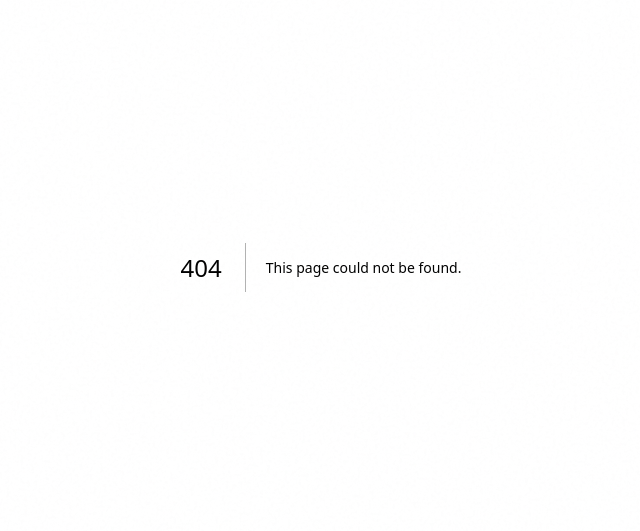
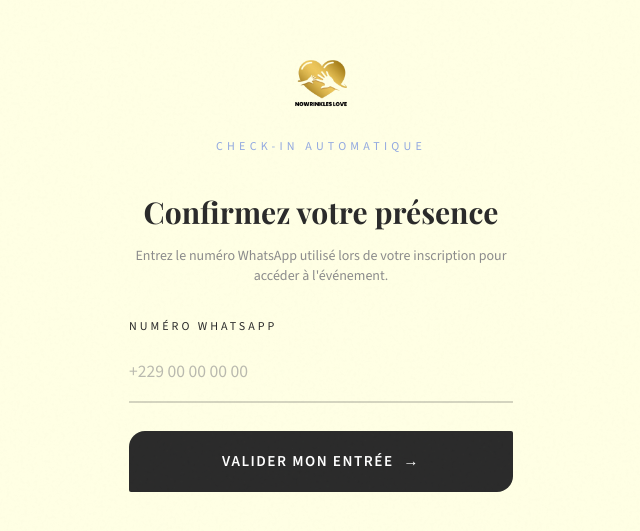
Before and after one commit to egbami/Nowrinkles-Love-Grande-Projection-Event-CRUD, a Next.js app: page /checkin in a window 1280 px wide. Before the commit this address had no page. Shown: the part 133-664 px from the top of the page, without its empty margins (319-959 px from the left). Built offline with nearby package versions, Linux system fonts and the light colour scheme; a web font is replaced by a local one.

Commit message:
feat: check-in par qr code

```diff
--- a/app/admin/page.tsx
+++ b/app/admin/page.tsx
@@ -160,6 +160,7 @@ function Dashboard({ onLogout }: { onLogout: () => void }) {
   const [deletingId, setDeletingId] = useState<string | null>(null)
   const [reports, setReports] = useState<ReportFile[]>([])
   const [reportsLoading, setReportsLoading] = useState(true)
+  const [showQrModal, setShowQrModal] = useState(false)
   const searchTimer = useRef<ReturnType<typeof setTimeout> | null>(null)
 
   const fetchParticipants = useCallback(async (searchVal: string, pageVal: number) => {
@@ -444,6 +445,15 @@ function Dashboard({ onLogout }: { onLogout: () => void }) {
         </div>
 
         <div className="flex items-center gap-3">
+          {/* Bouton QR Code */}
+          <button
+            onClick={() => setShowQrModal(true)}
+            className="hidden sm:flex items-center gap-2 font-source text-xs tracking-widest uppercase px-4 py-2 border transition-all duration-200 hover:border-gold"
+            style={{ borderColor: 'rgba(28,28,46,0.2)', color: 'var(--graphite)' }}
+          >
+            QR Code
+          </button>
+
           {/* Bouton CSV */}
           <button
             onClick={exportCSV}
@@ -773,6 +783,41 @@ function Dashboard({ onLogout }: { onLogout: () => void }) {
           )}
         </div>
       </main>
+
+      {/* ─── Modal QR Code ─────────────────────────────────────────────── */}
+      {showQrModal && (
+        <div className="fixed inset-0 z-[100] flex items-center justify-center p-4" style={{ background: 'rgba(28,28,46,0.8)', backdropFilter: 'blur(4px)' }}>
+          <div className="p-8 max-w-sm w-full relative text-center border" style={{ background: 'var(--bg)', borderColor: 'rgba(28,28,46,0.1)' }}>
+            <button
+              onClick={() => setShowQrModal(false)}
+              className="absolute top-4 right-4 text-2xl leading-none transition-opacity hover:opacity-70"
+              style={{ color: 'var(--muted)' }}
+            >
+              &times;
+            </button>
+            <h3 className="font-playfair font-bold text-2xl mb-2" style={{ color: 'var(--graphite)' }}>QR Code Entrée</h3>
+            <p className="font-source text-sm mb-6" style={{ color: 'var(--muted)' }}>
+              Les participants peuvent scanner ce code à l&apos;entrée pour valider leur présence.
+            </p>
+            <div className="bg-white p-4 inline-block mx-auto mb-6">
+              <img
+                src={`https://api.qrserver.com/v1/create-qr-code/?size=250x250&data=${encodeURIComponent(typeof window !== 'undefined' ? window.location.origin + '/checkin' : '')}`}
+                alt="QR Code Checkin"
+                width={250}
+                height={250}
+              />
+            </div>
+            <a
+              href={`https://api.qrserver.com/v1/create-qr-code/?size=1000x1000&data=${encodeURIComponent(typeof window !== 'undefined' ? window.location.origin + '/checkin' : '')}`}
+              target="_blank"
+              rel="noreferrer"
+              className="btn-primary w-full block text-center"
+            >
+              Agrandir / Imprimer
+            </a>
+          </div>
+        </div>
+      )}
     </div>
   )
 }
--- /dev/null
+++ b/app/api/checkin/route.ts
@@ -0,0 +1,57 @@
+import { NextRequest, NextResponse } from 'next/server'
+import { prisma } from '@/lib/prisma'
+
+export async function POST(req: NextRequest) {
+  try {
+    const body = await req.json()
+    const { whatsapp } = body
+
+    if (!whatsapp) {
+      return NextResponse.json({ error: 'Le numéro WhatsApp est requis.' }, { status: 400 })
+    }
+
+    const whatsappT = String(whatsapp).trim()
+    const phoneRegex = /^\+?[\d\s\-().]{8,20}$/
+
+    if (!phoneRegex.test(whatsappT)) {
+      return NextResponse.json({ error: 'Numéro WhatsApp invalide.' }, { status: 400 })
+    }
+
+    // Chercher le participant
+    const participant = await prisma.participant.findUnique({
+      where: { whatsapp: whatsappT }
+    })
+
+    if (!participant) {
+      return NextResponse.json({
+        error: 'Ce numéro n\'est pas sur la liste des inscrits. Veuillez vous rapprocher de l\'administration.'
+      }, { status: 404 })
+    }
+
+    // Vérifier s'il est déjà pointé
+    if (participant.verifie) {
+      return NextResponse.json({
+        alreadyCheckedIn: true,
+        message: `Bonjour ${participant.prenom}, vous êtes déjà enregistré(e) comme présent(e) !`
+      }, { status: 200 })
+    }
+
+    // Mettre à jour le statut
+    const updatedParticipant = await prisma.participant.update({
+      where: { id: participant.id },
+      data: {
+        verifie: true,
+        verifieAt: new Date()
+      }
+    })
+
+    return NextResponse.json({
+      success: true,
+      message: `Bienvenue ${updatedParticipant.prenom} ! Votre présence est confirmée.`
+    }, { status: 200 })
+
+  } catch (err: any) {
+    console.error('[CHECKIN ERROR]', err)
+    return NextResponse.json({ error: 'Erreur serveur. Réessayez dans quelques instants.' }, { status: 500 })
+  }
+}
--- /dev/null
+++ b/app/checkin/page.tsx
@@ -0,0 +1,123 @@
+'use client'
+
+import { useState } from 'react'
+import Image from 'next/image'
+import toast from 'react-hot-toast'
+
+export default function CheckinPage() {
+  const [whatsapp, setWhatsapp] = useState('')
+  const [submitting, setSubmitting] = useState(false)
+  const [result, setResult] = useState<{type: 'success' | 'info' | 'error', message: string} | null>(null)
+
+  const handleSubmit = async (event: React.FormEvent<HTMLFormElement>) => {
+    event.preventDefault()
+
+    if (submitting) return
+
+    setSubmitting(true)
+    setResult(null)
+
+    try {
+      const res = await fetch('/api/checkin', {
+        method: 'POST',
+        headers: {
+          'Content-Type': 'application/json',
+        },
+        body: JSON.stringify({ whatsapp }),
+      })
+
+      const data = await res.json()
+
+      if (!res.ok) {
+        setResult({ type: 'error', message: data.error || 'Erreur lors du check-in.' })
+        return
+      }
+
+      if (data.alreadyCheckedIn) {
+        setResult({ type: 'info', message: data.message })
+      } else {
+        setResult({ type: 'success', message: data.message })
+        setWhatsapp('')
+      }
+    } catch {
+      setResult({ type: 'error', message: 'Erreur réseau. Reessayez dans quelques instants.' })
+    } finally {
+      setSubmitting(false)
+    }
+  }
+
+  return (
+    <div className="min-h-screen flex items-center justify-center px-6" style={{ background: 'var(--bg)' }}>
+      <div className="w-full max-w-sm">
+        {/* Logo */}
+        <div className="flex flex-col items-center mb-10">
+          <div className="relative w-20 h-20 mb-4">
+            <Image src="/logo.png" alt="Nowrinkles Love" fill className="object-contain" />
+          </div>
+          <p className="font-source text-xs tracking-[0.35em] uppercase text-center" style={{ color: 'var(--lavender)' }}>
+            Check-in Automatique
+          </p>
+        </div>
+
+        <h1
+          className="font-playfair font-bold text-3xl mb-4 text-center"
+          style={{ color: 'var(--graphite)' }}
+        >
+          Confirmez votre présence
+        </h1>
+        <p className="font-source text-sm text-center mb-8" style={{ color: 'var(--muted)' }}>
+          Entrez le numéro WhatsApp utilisé lors de votre inscription pour accéder à l&apos;événement.
+        </p>
+
+        {result && (
+          <div
+            className="mb-6 p-4 border text-center font-source text-sm"
+            style={{
+              backgroundColor: result.type === 'error' ? 'rgba(229,115,115,0.1)' : result.type === 'success' ? 'rgba(201,162,39,0.1)' : 'rgba(146,169,225,0.1)',
+              borderColor: result.type === 'error' ? '#e57373' : result.type === 'success' ? 'var(--gold)' : 'var(--lavender)',
+              color: result.type === 'error' ? '#e57373' : 'var(--graphite)'
+            }}
+          >
+            {result.message}
+          </div>
+        )}
+
+        <form onSubmit={handleSubmit} className="flex flex-col gap-5">
+          <div>
+            <label
+              htmlFor="whatsapp"
+              className="block font-source text-xs tracking-[0.25em] uppercase mb-2"
+              style={{ color: 'var(--graphite)' }}
+            >
+              Numéro WhatsApp
+            </label>
+            <input
+              id="whatsapp"
+              type="tel"
+              value={whatsapp}
+              onChange={(e) => setWhatsapp(e.target.value)}
+              placeholder="+229 00 00 00 00"
+              className="input-field"
+              disabled={submitting}
+              required
+            />
+          </div>
+
+          <button type="submit" disabled={submitting} className="btn-primary mt-2">
+            {submitting ? (
+              <>
+                <span className="w-3.5 h-3.5 border-2 border-current border-t-transparent rounded-full animate-spin" />
+                <span>Vérification...</span>
+              </>
+            ) : (
+              <>
+                <span>Valider mon entrée</span>
+                <span>→</span>
+              </>
+            )}
+          </button>
+        </form>
+      </div>
+    </div>
+  )
+}
```
